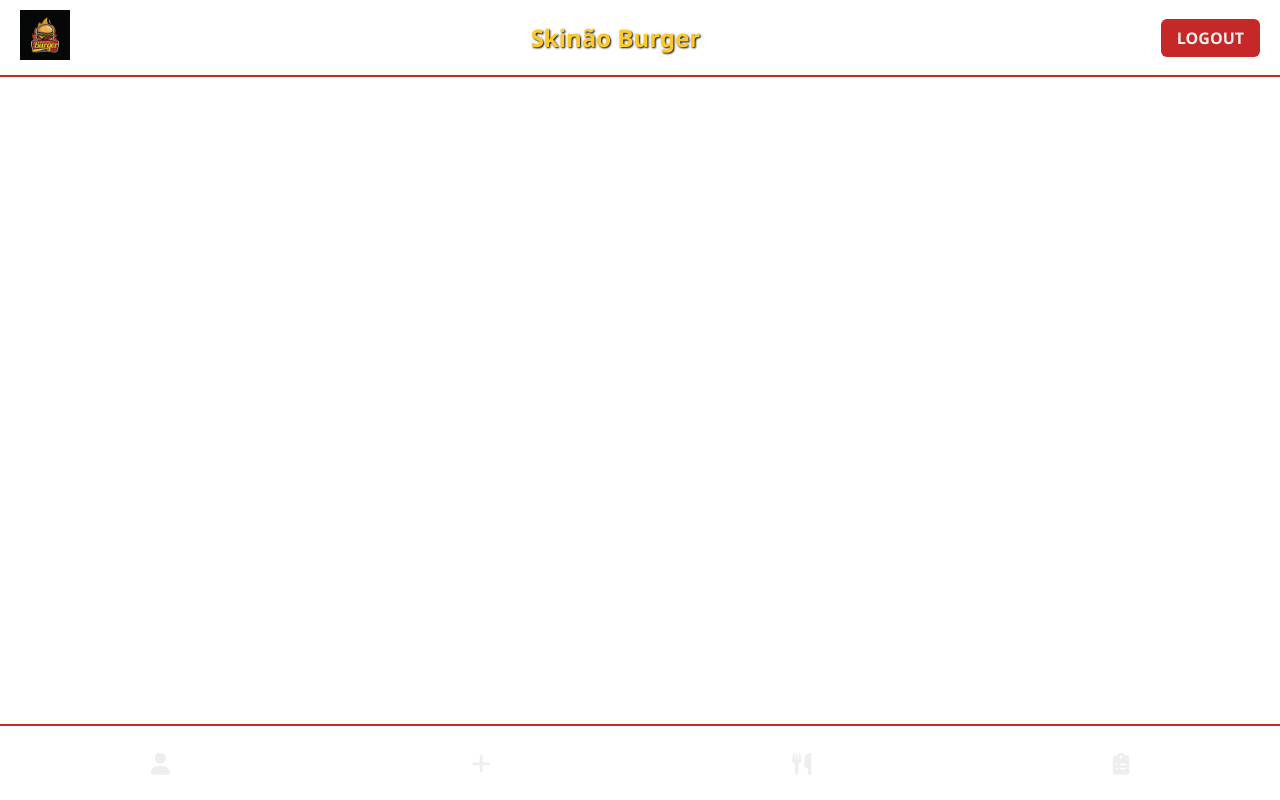
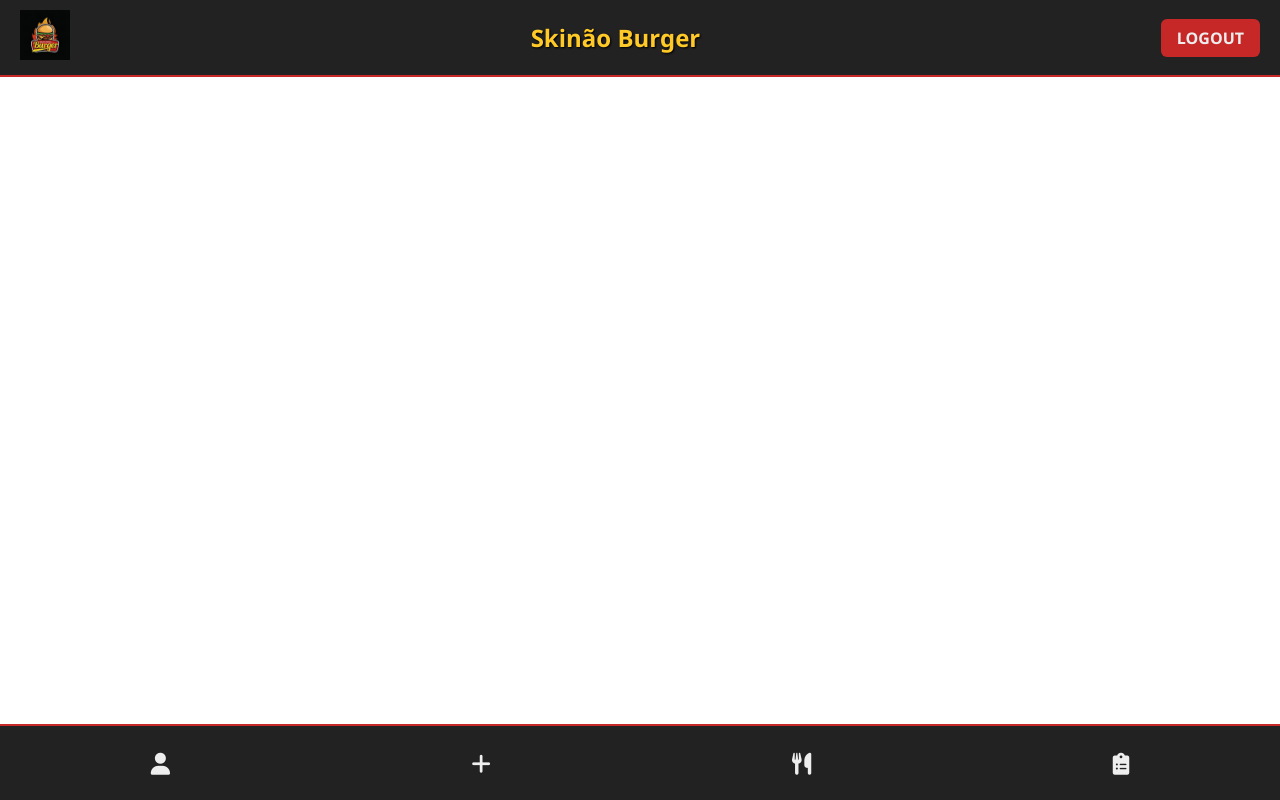
Before and after one commit to LucasFerraz07/hamburgueria_Skinao, a PHP site: page /pedidosAdmin.php in a window 1280 px wide. Run offline with PHP 8.4, Linux system fonts and the light colour scheme.

Commit message:
arrumando a cor só

```diff
--- a/ModeloSkinaoBurger/assets/headerFooterAdmin.css
+++ b/ModeloSkinaoBurger/assets/headerFooterAdmin.css
@@ -1,5 +1,5 @@
 /* Paleta:
-   #fff (preto suave),
+   #222 (preto suave),
    #C62828 (vermelho escuro),
    #FFCA28 (amarelo vibrante),
    #EEEEEE (cinza claro),
@@ -16,7 +16,7 @@
 
 /* === HEADER (Navbar) === */
 header {
-    background-color: #fff;
+    background-color: #222;
     padding: 10px 20px;
     border-bottom: 2px solid #C62828;
     margin-bottom: 10px;
@@ -54,7 +54,7 @@
 
 /* === FOOTER (Admin) === */
 .admin-footer {
-    background-color: #fff;
+    background-color: #222;
     padding: 12px 0;
     border-top: 2px solid #C62828;
     position: fixed;
```
